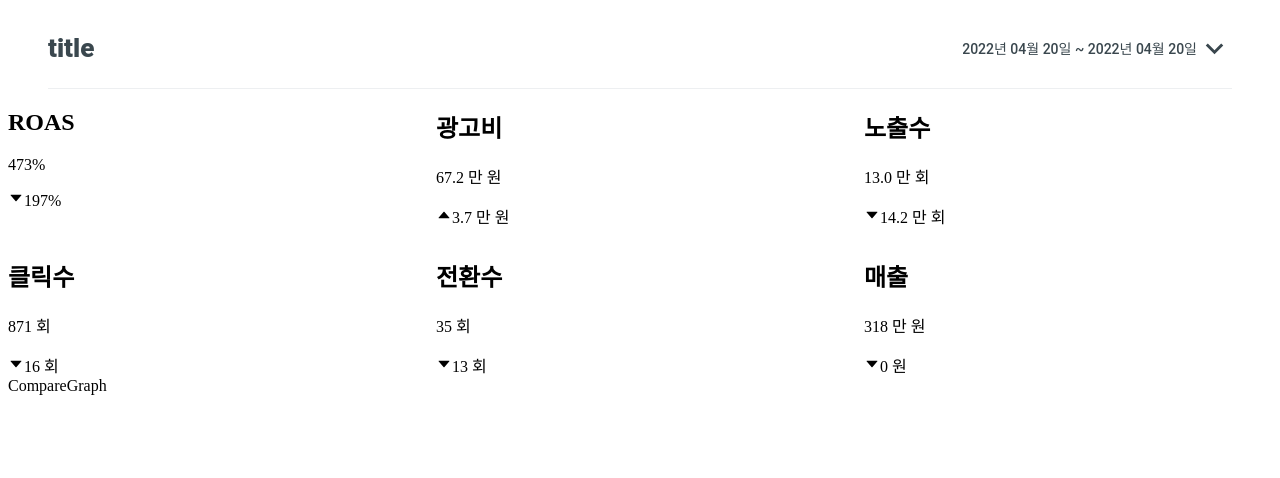
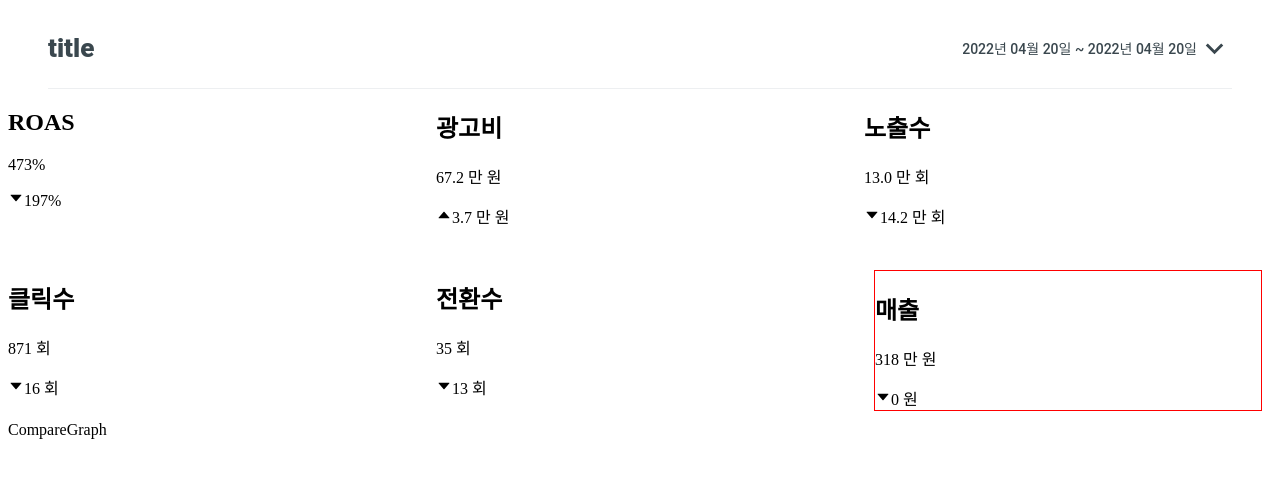
Before and after one commit to pre-onboarding-frontend-7-team-3/pre-onboarding-7th-2-2-3, a React (Create React App) app: page / in a window 1280 px wide. Shown: the top 478 px of the page. Built offline with nearby package versions, Linux system fonts and the light colour scheme; data requests are answered from the project's data file.

Commit message:
Working: styling InfoBoxes

```diff
--- a/src/components/Home/ComparePerformance/InfoBoxes.jsx
+++ b/src/components/Home/ComparePerformance/InfoBoxes.jsx
@@ -1,3 +1,4 @@
+import styled from '@emotion/styled';
 import React from 'react'
 import { AiOutlineCaretDown, AiOutlineCaretUp } from "react-icons/ai";
 import unitDecider from 'utils/unitDecider';
@@ -72,13 +73,32 @@ export const Conv = ({value, exValue}) => {
 export const Revenue = ({value, exValue}) => {
   const diff = value - exValue
   return (
-    <div>
-      <h2>매출</h2>
-      <p>{unitDecider(parseInt(value))} 원</p>
+    // <InfoBoxWrapper>
+    <InfoBoxWrapper>
+      <TitleBox >
+        <h2>매출</h2>
+        <p>{unitDecider(parseInt(value))} 원</p>
+      </TitleBox>
       <div>
         {diff > 0? <AiOutlineCaretUp/> : <AiOutlineCaretDown/> }
         {unitDecider(Math.abs(diff))} 원
       </div>
-    </div>
+    </InfoBoxWrapper>
   )
 }
+
+const InfoBoxWrapper = styled.div`
+    border :1px solid red;
+    margin:10px;
+    width:
+  div {
+    float:left;
+    /* border :1px solid red; */
+    /* width:50%; */
+
+
+  }
+`
+const TitleBox = styled.div`
+  width:80%;
+`
```
Also changed, not shown: 2 other files (tests, documents, lock files or other folders).
